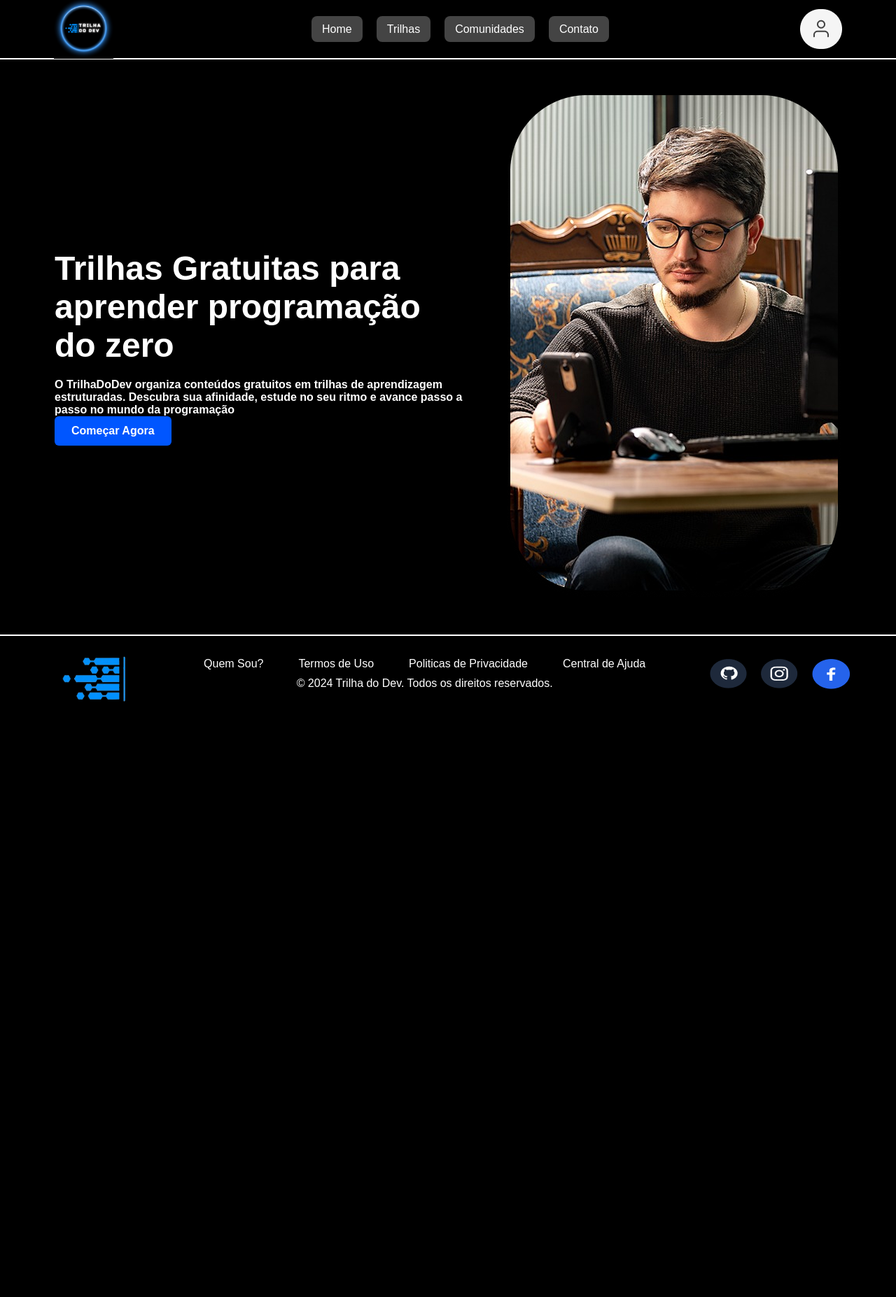
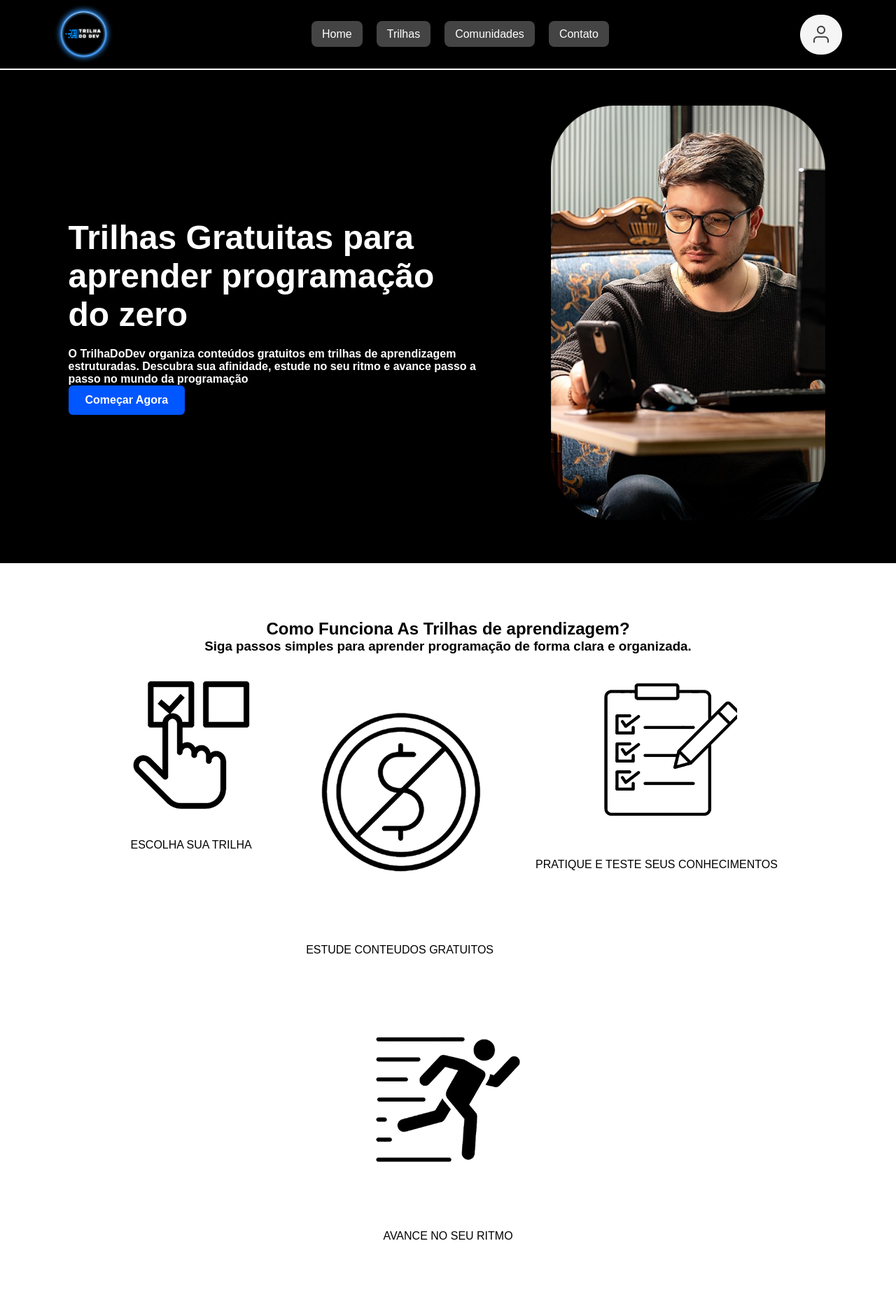
Before and after one commit to joaovtor277/prototipo_projeto_angular, a plain HTML site: page index.html in a window 1280 px wide. Shown: the top 1854 px of the page at 70% size. Before the commit the page ends 1017 px from the top, so only its background shows below. Drawn offline with Linux system fonts and the light colour scheme.

Commit message:
atualização da home

```diff
--- a/base.css
+++ b/base.css
@@ -4,7 +4,12 @@ body{
     padding: 0;
     background-color: black;
     color: white;
+    height: auto;
+    min-height: 100%;
+    overflow-y: auto;
+    overflow-x: hidden;
 }
+
 
 header{
     background-color: black;
@@ -16,7 +21,7 @@ header{
     align-items: center;
     gap: 120px;
     border-bottom: 2px solid white;
-    height: 85px;
+    height: 100px;
 
 }
 
@@ -49,8 +54,11 @@ nav ul li a {
   }
 
 main{
-   min-height: 100vh;
+   min-height: auto;   /* ocupa pelo menos a tela toda */
+   height: auto;        /* deixa crescer conforme o conteúdo */
+   display: block;      /* garante comportamento padrão */
 }
+
 
 
 footer{
--- /dev/null
+++ b/carrosel.css
@@ -0,0 +1,3 @@
+.carrosel{
+    background-color: white;
+}
--- /dev/null
+++ b/expli.css
@@ -0,0 +1,18 @@
+.expli {
+  background: white;        /* cor diferente pra destacar */
+  padding: 80px 20px;      /* espaço interno */
+  text-align: center;
+}
+
+.expli h1, .expli h3, .expli p {
+  color: black
+}
+
+.expli ul {
+  list-style: none;
+  display: flex;
+  justify-content: center;
+  flex-wrap: wrap;
+  gap: 30px;
+  padding: 0;
+}
--- a/home.css
+++ b/hero.css
@@ -10,7 +10,7 @@
     align-items: center;
     justify-content: space-around;
     padding: 50px;
-    min-height: 100vh;
+    min-height: auto;
   }
 
   /* Texto do Hero */
--- a/index.html
+++ b/index.html
@@ -6,7 +6,8 @@
     <meta name="viewport" content="width=device-width, initial-scale=1.0">
     <title>Trilha do Dev</title>
     <link rel="stylesheet" href="base.css">
-    <link rel="stylesheet" href="home.css">
+    <link rel="stylesheet" href="hero.css">
+    <link rel="stylesheet" href="expli.css">
 </head>
 
 <body>
@@ -24,7 +25,6 @@
     </header>
 
     <main>
-
         <section class="hero">
             <div class="hero_texto">
                 <h1>Trilhas Gratuitas para aprender programação do zero</h1>
@@ -34,8 +34,48 @@
                 <a href="###">Começar Agora</a>
             </div>
 
-            <div class="hero-image">
+            <div class="hero_imagem">
                 <img src="/imagens_main_home/homem computador figma 2.png" alt="Pessoa estudando programação">
+            </div>
+        </section>
+
+        <section class="expli">
+            <div class="container_expli">
+                <h1>Como Funciona As Trilhas de aprendizagem?</h1>
+                <h3>Siga passos simples para aprender programação de forma clara e organizada.</h3>
+                <ul>
+                    <li>
+                        <img src="/imagens_main_home/1-removebg-preview 1.png" alt="">
+                        <p>ESCOLHA SUA TRILHA</p>
+                    </li>
+                    <li>
+                        <img src="/imagens_main_home/4-removebg-preview 1.png" alt="">
+                        <p>ESTUDE CONTEUDOS GRATUITOS</p>
+                    </li>
+                    <li>
+                        <img src="/imagens_main_home/2-removebg-preview 1.png" alt="">
+                        <p>PRATIQUE E TESTE SEUS CONHECIMENTOS</p>
+                    </li>
+                    <li>
+                        <img src="/imagens_main_home/3-removebg-preview 1.png" alt="">
+                        <p>AVANCE NO SEU RITMO</p>
+                    </li>
+                </ul>
+            </div>
+        </section>
+        <section class="quiz">
+            <div class="container_quiz">
+                <img src="/imagens_main_home/Design sem nome 1.png" alt="">
+                <h1>Descubra qual área da tecnologia combina mais com você! </h1>
+                <h4>Você é mais de programar, criar interfaces ou analisar dados? Talvez você tenha talento para desenvolvimento de software, design de experiências digitais, ou até para decifrar grandes volumes de informações como um verdadeiro especialista em dados. Nosso quiz rápido vai te ajudar a descobrir qual área da tecnologia combina melhor com você </h4>
+                <a href="###">Quero Descobrir</a>
+            </div>
+        </section>
+        <section class="carrosel">
+            <div class="container_carrosel">
+                <h1> </h1>
+                <h4> </h4>
+                <img src="" alt="">
             </div>
         </section>
 
```
Also changed, not shown: imagens_main_home/1-removebg-preview 1.png (added), imagens_main_home/2-removebg-preview 1.png (added), imagens_main_home/3-removebg-preview 1.png (added), imagens_main_home/4-removebg-preview 1.png (added), imagens_main_home/Design sem nome 1.png (added), quiz.css (added), 1 other file.
